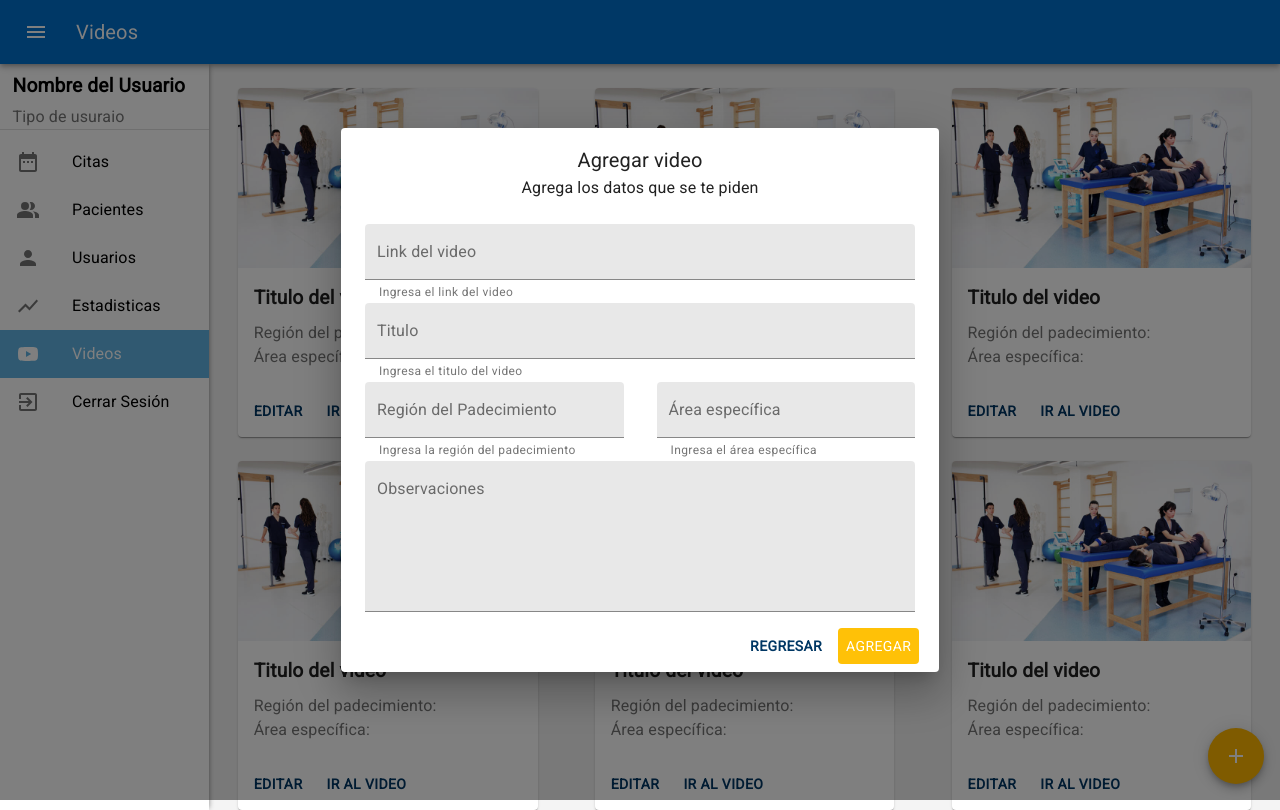
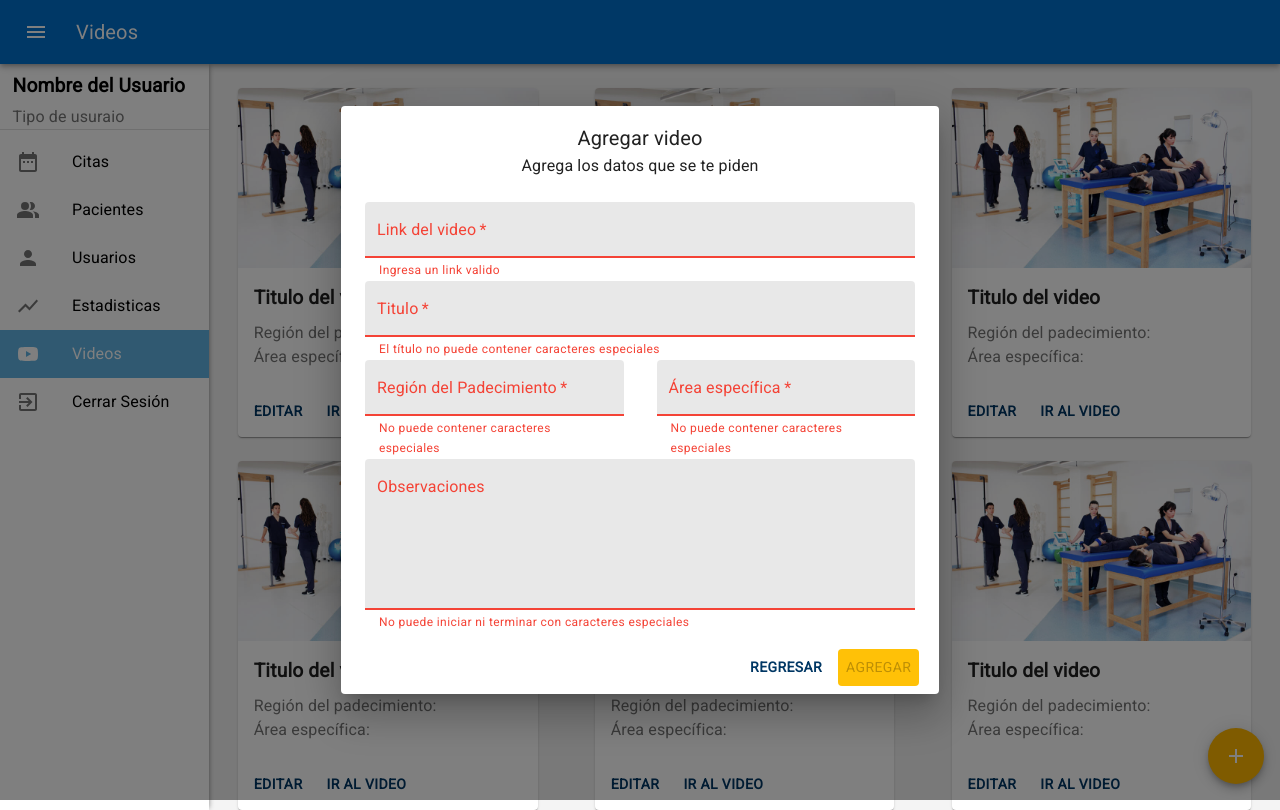
Before and after one commit to LeiWithP/cufri, a React (Create React App) app: page /Videos in a window 1280 px wide. Both pictures are taken after a click on the button 1236 px from the left and 756 px from the top of the page. Built offline with nearby package versions, Linux system fonts and the light colour scheme.

Commit message:
seguridad

```diff
--- a/src/Users/Users.jsx
+++ b/src/Users/Users.jsx
@@ -397,12 +397,15 @@ export default function Users() {
                     className={classes.formControl}
                     style={{ marginBottom: "2%" }}
                   >
-                    <InputLabel id="demo-simple-select-filled-label" error={values.sexo===""}>
+                    <InputLabel
+                      id="demo-simple-select-filled-label"
+                      error={values.sexo === ""}
+                    >
                       Sexo
                     </InputLabel>
                     <Select
                       required
-                      error={values.sexo===""}
+                      error={values.sexo === ""}
                       labelId="demo-simple-select-filled-label"
                       id="demo-simple-select-filled"
                       value={values.sexo}
@@ -414,21 +417,42 @@ export default function Users() {
                       <MenuItem value={"Hombre"}>Hombre</MenuItem>
                       <MenuItem value={"Mujer"}>Mujer</MenuItem>
                     </Select>
-                    <FormHelperText id="standard-weight-helper-text" error={values.sexo===""}>
-                      {values.sexo===""?"Campo requerido seleccione una de las opciones":"seleccione su Sexo"}
+                    <FormHelperText
+                      id="standard-weight-helper-text"
+                      error={values.sexo === ""}
+                    >
+                      {values.sexo === ""
+                        ? "Campo requerido seleccione una de las opciones"
+                        : "seleccione su Sexo"}
                     </FormHelperText>
                   </FormControl>
                   <FormControl
                     className={clsx(classes.margin, classes.textField)}
                     variant="filled"
                   >
-                    <InputLabel htmlFor="filled-adornment-password">
+                    <InputLabel
+                      htmlFor="filled-adornment-password"
+                      error={
+                        /^(?=.{5,}$)(?=.*[a-z])(?=.*[A-Z])(?=.*[0-9])(?=.*\W).*$/.test(
+                          pw1
+                        )
+                          ? false
+                          : true
+                      }
+                    >
                       Password
                     </InputLabel>
                     <FilledInput
                       required
+                      error={
+                        /^(?=.{5,}$)(?=.*[a-z])(?=.*[A-Z])(?=.*[0-9])(?=.*\W).*$/.test(
+                          pw1
+                        )
+                          ? false
+                          : true
+                      }
                       type={values.showPassword ? "text" : "password"}
-                      value={values.pw1}
+                      value={pw1}
                       onChange={e => setPw1(e.target.value)}
                       endAdornment={
                         <InputAdornment position="end">
@@ -447,8 +471,21 @@ export default function Users() {
                         </InputAdornment>
                       }
                     />
-                    <FormHelperText id="standard-weight-helper-text">
-                      Ingresa la contraseña
+                    <FormHelperText
+                      id="standard-weight-helper-text"
+                      error={
+                        /^(?=.{5,}$)(?=.*[a-z])(?=.*[A-Z])(?=.*[0-9])(?=.*\W).*$/.test(
+                          pw1
+                        )
+                          ? false
+                          : true
+                      }
+                    >
+                      {/^(?=.{5,}$)(?=.*[a-z])(?=.*[A-Z])(?=.*[0-9])(?=.*\W).*$/.test(
+                        pw1
+                      )
+                        ? "Ingresa la contraseña"
+                        : "Debe contener al menos 1 mayúscula, 1 minúscula, 1 dígito, 1 carácter especial y tener una longitud de al menos 5"}
                     </FormHelperText>
                   </FormControl>
                 </div>
@@ -526,18 +563,22 @@ export default function Users() {
                     className={clsx(classes.margin, classes.textField)}
                     variant="filled"
                   >
-                    <InputLabel htmlFor="filled-adornment-password" error={values.password===""}>
+                    <InputLabel
+                      htmlFor="filled-adornment-password"
+                      error={values.password !== pw1}
+                    >
                       Password
                     </InputLabel>
                     <FilledInput
                       type={values.showPassword ? "text" : "password"}
-                      onChange={e => {if(e.target.value===pw1)
-                      handleChange("password")
-                      else{
-                        console.log("No coincide")
-                      }
+                      onChange={e => {
+                        if (e.target.value === pw1) {
+                          setValues({ ...values, password: e.target.value });
+                        } else {
+                          console.log("No coincide");
+                        }
                       }}
-                      error={values.password===""}
+                      error={values.password !== pw1}
                       endAdornment={
                         <InputAdornment position="end">
                           <IconButton
@@ -555,8 +596,13 @@ export default function Users() {
                         </InputAdornment>
                       }
                     />
-                    <FormHelperText id="standard-weight-helper-text" error={values.password===""}>
-                      {values.password===""?"Contraseña diferente":"Comprueba la contraseña"}
+                    <FormHelperText
+                      id="standard-weight-helper-text"
+                      error={values.password !== pw1}
+                    >
+                      {values.password === ""
+                        ? "Contraseña diferente"
+                        : "Comprueba la contraseña"}
                     </FormHelperText>
                   </FormControl>
                 </div>
@@ -596,8 +642,14 @@ export default function Users() {
                   )
                     ? false
                     : true) ||
-                  (values.rango === "")||
-                  (values.sexo==="")
+                  (values.rango === "" )||
+                  (values.sexo === "" )||
+                  (values.password !== pw1)||
+                  (/^(?=.{5,}$)(?=.*[a-z])(?=.*[A-Z])(?=.*[0-9])(?=.*\W).*$/.test(
+                    pw1
+                  )
+                    ? false
+                    : true)
                 }
               >
                 Registrar
--- a/src/Videos/Videos.jsx
+++ b/src/Videos/Videos.jsx
@@ -1,5 +1,5 @@
 import React from "react";
-import Content from '../Components/Content';
+import Content from "../Components/Content";
 import Typography from "@material-ui/core/Typography";
 import Button from "@material-ui/core/Button";
 import { makeStyles } from "@material-ui/core/styles";
@@ -177,36 +177,65 @@ export default function Statistics() {
               <TextField
                 id="filled-helperText"
                 label="Link del video"
-                  helperText="Ingresa el link del video"
+                required
+                helperText={
+                  /^(http:\/\/www\.|https:\/\/www\.|http:\/\/|https:\/\/)?[a-z0-9]+([-.]{1}[a-z0-9]+)*\.[a-z]{2,5}(:[0-9]{1,5})?(\/.*)?$/.test(
+                    data.link
+                  )
+                    ? "Ingresa el link del video"
+                    : "Ingresa un link valido"
+                }
                 variant="filled"
                 value={data.link}
+                error={
+                  /^(http:\/\/www\.|https:\/\/www\.|http:\/\/|https:\/\/)?[a-z0-9]+([-.]{1}[a-z0-9]+)*\.[a-z]{2,5}(:[0-9]{1,5})?(\/.*)?$/.test(
+                    data.link
+                  )
+                    ? false
+                    : true
+                }
                 onChange={handleChange("link")}
               />
               <TextField
                 id="filled-helperText"
                 label="Titulo"
-                  helperText="Ingresa el titulo del video"
+                inputProps={{ maxLength: 80 }}
+                required
+                error={/^[a-zñáéíóúA-ZÑÁÉÍÓÚ0-9]+$/.test(data.titulo) ? false : true}
+                helperText={
+                  /^[a-zñáéíóúA-ZÑÁÉÍÓÚ0-9]+$/.test(data.titulo)
+                    ? "Ingresa el titulo del video"
+                    : "El título no puede contener caracteres especiales"
+                }
                 variant="filled"
                 value={data.titulo}
                 onChange={handleChange("titulo")}
               />
-                <div
-                  style={{ display: "flex", justifyContent: "space-between" }}
-                >
+              <div style={{ display: "flex", justifyContent: "space-between" }}>
                 <TextField
                   id="filled-helperText"
                   label="Región del Padecimiento"
-                    helperText="Ingresa la región del padecimiento"
+                  inputProps={{ maxLength: 60 }}
+                  required
+                  helperText={/^[a-zñáéíóúA-ZÑÁÉÍÓÚ0-9]+$/.test(data.region_padecimiento)
+                    ? "Ingrese región del padecimiento"
+                    : "No puede contener caracteres especiales"}
                   variant="filled"
+                  error={/^[a-zñáéíóúA-ZÑÁÉÍÓÚ0-9]+$/.test(data.region_padecimiento)?false:true}
                   value={data.region_padecimiento}
                   onChange={handleChange("region_padecimiento")}
                   style={{ width: "47%" }}
                 />
                 <TextField
                   id="filled-helperText"
+                  inputProps={{ maxLength: 60 }}
+                  required
                   label="Área específica"
-                    helperText="Ingresa el área específica"
+                  helperText={/^[a-zñáéíóúA-ZÑÁÉÍÓÚ0-9]+$/.test(data.area_especifica)
+                    ? "Ingrese el área específica"
+                    : "No puede contener caracteres especiales"}
                   variant="filled"
+                  error={/^[a-zñáéíóúA-ZÑÁÉÍÓÚ0-9]+$/.test(data.area_especifica)?false:true}
                   value={data.area_especifica}
                   onChange={handleChange("area_especifica")}
                   style={{ width: "47%" }}
@@ -215,11 +244,12 @@ export default function Statistics() {
               <TextField
                 id="filled-multiline-static"
                 label="Observaciones"
+                error={/^[a-zA-Z0-9 ][ \w].+[a-zA-Z0-9 ]+$/.test(data.observaciones)?false:true}
                 multiline
+                helperText={/^[a-zA-Z0-9 ][ \w].+[a-zA-Z0-9 ]+$/.test(data.observaciones)?"Indique observaciones":"No puede iniciar ni terminar con caracteres especiales"}
                 rows="6"
                 value={data.observaciones}
                 onChange={handleChange("observaciones")}
-                  defaultValue=""
                 variant="filled"
               />
             </form>
@@ -233,7 +263,22 @@ export default function Statistics() {
             >
               REGRESAR
             </Button>
-              <Button type="submit" form="formulario" className={classes.Boton}>
+            <Button
+              type="submit"
+              form="formulario"
+              className={classes.Boton}
+              disabled={
+                (/^(http:\/\/www\.|https:\/\/www\.|http:\/\/|https:\/\/)?[a-z0-9]+([-.]{1}[a-z0-9]+)*\.[a-z]{2,5}(:[0-9]{1,5})?(\/.*)?$/.test(
+                  data.link
+                )
+                  ? false
+                  : true) ||
+                (/^[a-zñáéíóúA-ZÑÁÉÍÓÚ0-9]+$/.test(data.titulo) ? false : true)||
+                (/^[a-zñáéíóúA-ZÑÁÉÍÓÚ0-9]+$/.test(data.region_padecimiento)?false:true)||
+                (/^[a-zñáéíóúA-ZÑÁÉÍÓÚ0-9]+$/.test(data.area_especifica)?false:true)||
+                (/^[a-zA-Z0-9 ][ \w].+[a-zA-Z0-9 ]+$/.test(data.observaciones)?false:true)
+              }
+            >
               AGREGAR
             </Button>
           </DialogActions>
```
Lines whose indentation alone changed are shown as unchanged.
